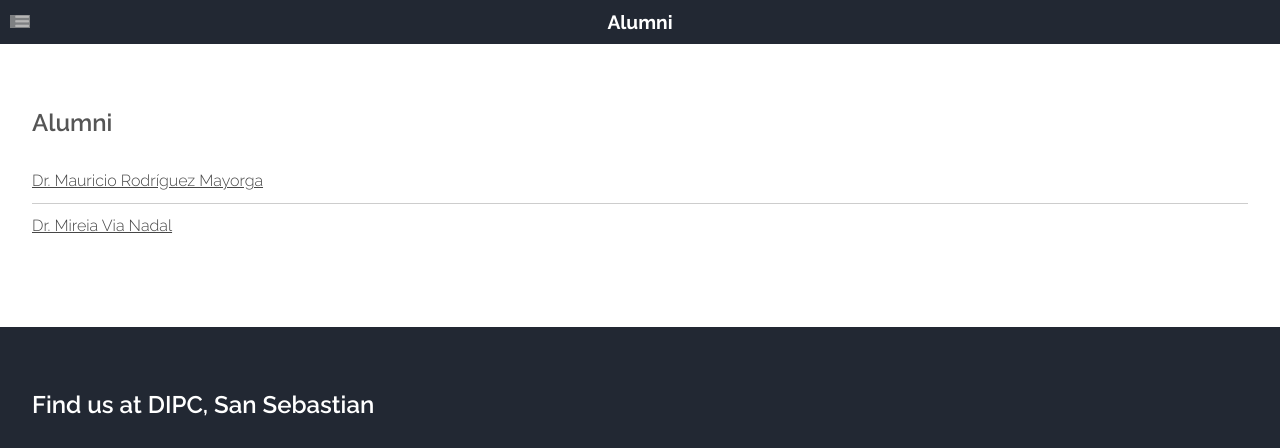
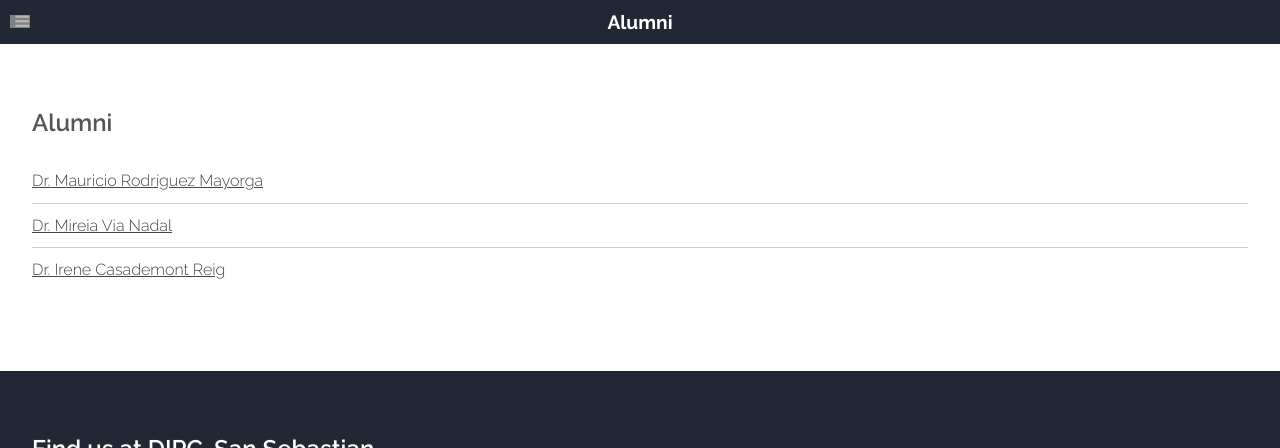
Before and after one commit to old-jekyll-templates/Horizons-Jekyll-Theme, a Jekyll site: the page built from members/mauricio_rodriguez.html, in a window 1280 px wide and 900 px high, scrolled down 944 px, cut to the strip 0-448 px from the top of the window. Built offline with Jekyll 4.4.1, drawn with Linux system fonts in a browser that asks for light colours; grey boxes are pictures that could not be loaded.

Commit message:
Update mauricio_rodriguez.html

```diff
--- a/members/mauricio_rodriguez.html
+++ b/members/mauricio_rodriguez.html
@@ -17,6 +17,7 @@ layout: main
 						<ul class="default">
 							<li><a href="{{ site.baseurl }}/members/mauricio_rodriguez.html">Dr. Mauricio Rodríguez Mayorga</a></li>
 							<li><a href="{{ site.baseurl }}/members/mireia_via_nadal.html">Dr. Mireia Via Nadal</a></li>
+							<li><a href="{{ site.baseurl }}/members/irene_casademont_reig.html">Dr. Irene Casademont Reig</a></li>
 						</ul>
 					</section>
 				</div>
```
